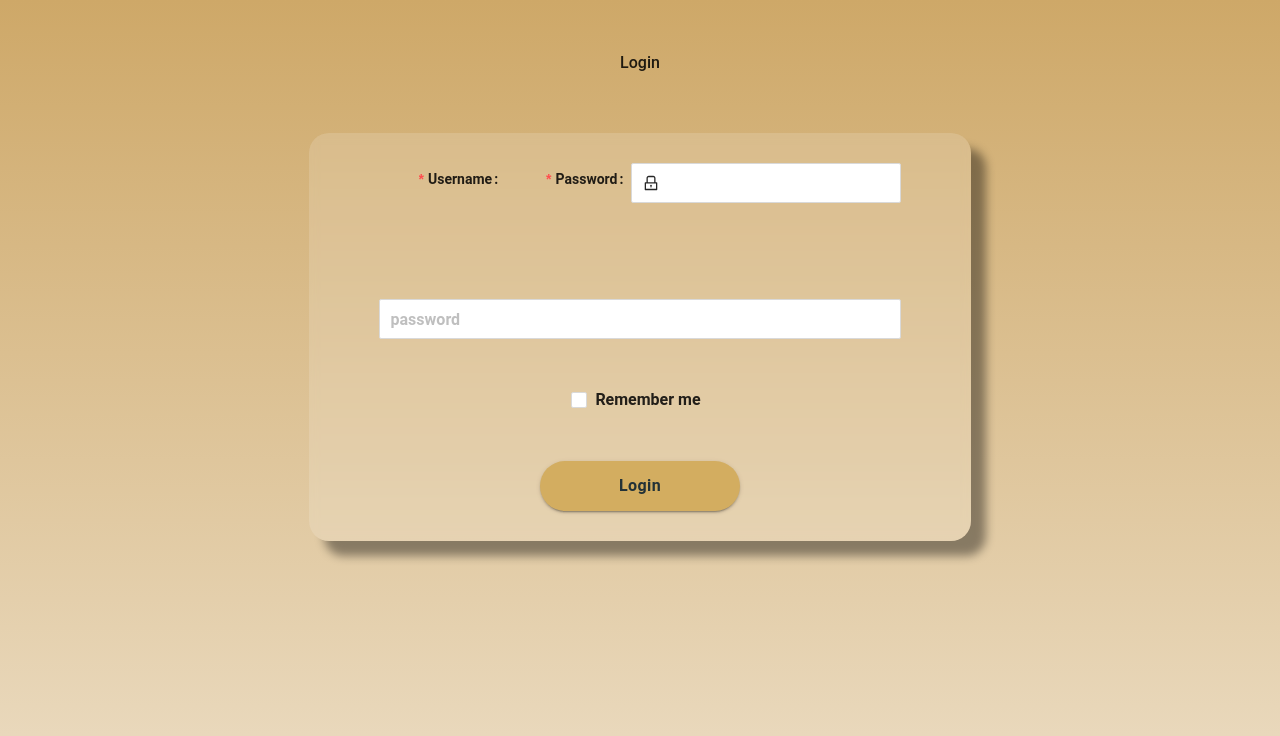
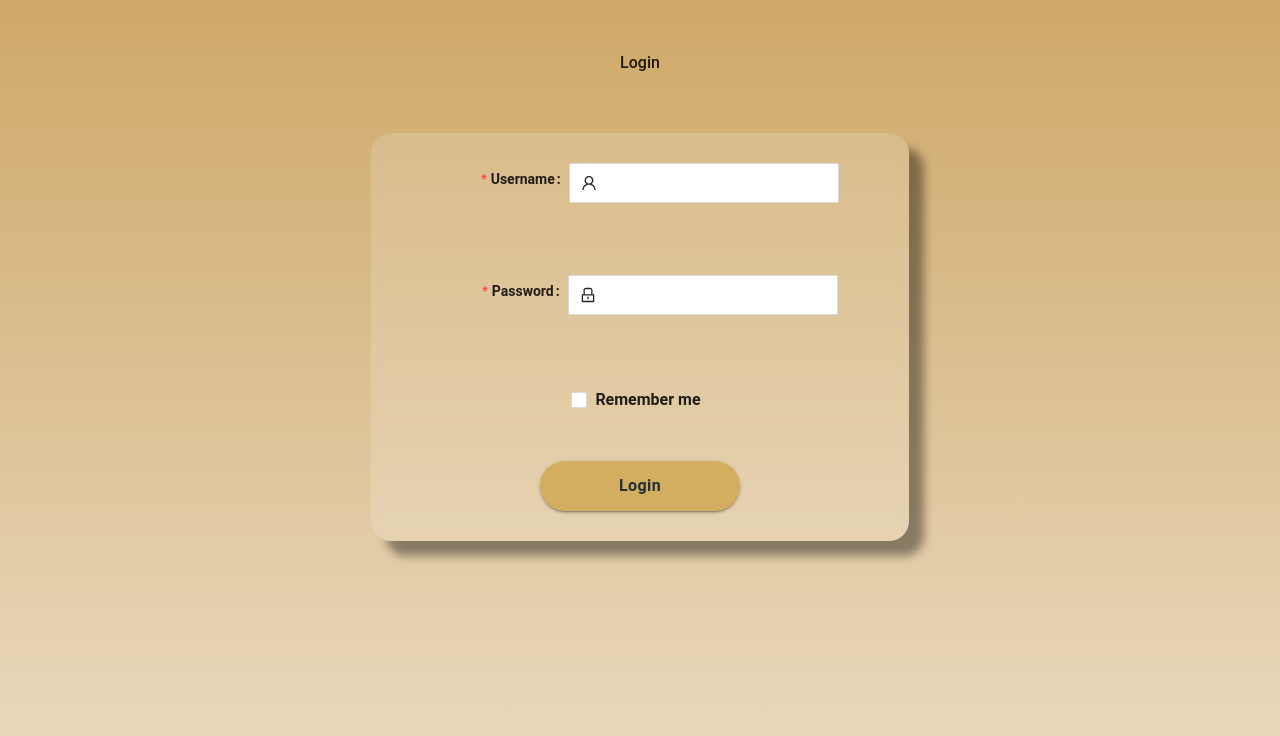
Before and after one commit to AvielCo/SmartScript, a React (Create React App) app in the folder admin/client/: page /login in a window 1280 px wide. Shown: the top 736 px of the page. Built offline with nearby package versions, Linux system fonts and the light colour scheme.

Commit message:
fixed login design

```diff
--- a/admin/client/src/pages/Auth/Login.js
+++ b/admin/client/src/pages/Auth/Login.js
@@ -1,19 +1,19 @@
-import React, { useState, useEffect } from "react";
-import { useHistory } from "react-router-dom";
-import axios from "axios";
-import "./Login.css";
-import { Checkbox, Form } from "antd";
-import { InputButton, InputField } from "../../components";
-import { encryptStrings, getAccessToken } from "../../helpers";
-import { UserOutlined, LockOutlined } from "@ant-design/icons";
+import React, { useState, useEffect } from 'react';
+import { useHistory } from 'react-router-dom';
+import axios from 'axios';
+import './Login.css';
+import { Checkbox, Form } from 'antd';
+import { InputButton, InputField } from '../../components';
+import { encryptStrings, getAccessToken } from '../../helpers';
+import { UserOutlined, LockOutlined } from '@ant-design/icons';
 
-import "./Login.css";
+import './Login.css';
 
 function Login() {
   const [form] = Form.useForm();
 
-  const [inputUsername, setUsername] = useState("");
-  const [inputPassword, setPassword] = useState("");
+  const [inputUsername, setUsername] = useState('');
+  const [inputPassword, setPassword] = useState('');
   const history = useHistory();
   const [checked, setChecked] = useState(false);
 
@@ -22,30 +22,21 @@ function Login() {
     if (!inputUsername || !inputPassword) {
       return;
     }
-    const { encryptedUsername, encryptedPassword } = encryptStrings(
-      { encryptedUsername: inputUsername },
-      { encryptedPassword: inputPassword }
-    );
+    const { encryptedUsername, encryptedPassword } = encryptStrings({ encryptedUsername: inputUsername }, { encryptedPassword: inputPassword });
 
     loginUser(encryptedUsername, encryptedPassword);
   };
 
   const loginUser = (username, password) => {
     axios
-      .post("http://localhost:8080/api/auth/login", { username, password })
+      .post('http://localhost:8080/api/auth/login', { username, password })
       .then((response) => {
         if (response.status === 200) {
-          window.sessionStorage.setItem(
-            "accessToken",
-            response.data.accessToken
-          );
+          window.sessionStorage.setItem('accessToken', response.data.accessToken);
           if (checked) {
-            window.localStorage.setItem(
-              "accessToken",
-              response.data.accessToken
-            );
+            window.localStorage.setItem('accessToken', response.data.accessToken);
           }
-          history.replace("/");
+          history.replace('/');
           return;
         }
         //TODO: show error
@@ -61,7 +52,7 @@ function Login() {
   useEffect(() => {
     const accessToken = getAccessToken();
     if (accessToken) {
-      history.replace("/");
+      history.replace('/');
     }
   });
   //garachia kartoshta
@@ -75,39 +66,18 @@ function Login() {
               name="username"
               label="Username"
               rules={[
-                { required: true, message: "Please enter your username." },
-                { type: "text", message: "Please enter a valid username." },
-              ]}
-            >
-              <Form.Item
-                name="password"
-                label="Password"
-                rules={[
-                  { required: true, message: "Please input your Password!" },
-                ]}
-              >
-                <InputField
-                  value="password"
-                  type="password"
-                  name="password"
-                  setProperty={setPassword}
-                  prefix={<LockOutlined />}
-                />
-              </Form.Item>
+                { required: true, message: 'Please enter your username.' },
+                { type: 'text', message: 'Please enter a valid username.' },
+              ]}>
+              <InputField value="username" type="text" name="username" setProperty={setUsername} prefix={<UserOutlined />} />
             </Form.Item>
-            <InputField
-              value="password"
-              type="password"
-              name="password"
-              setProperty={setPassword}
-            />
-            <Checkbox
-              checked={checked}
-              onChange={(e) => setChecked(e.target.checked)}
-            >
+            <Form.Item name="password" label="Password" rules={[{ required: true, message: 'Please input your Password!' }]}>
+              <InputField value="password" type="password" name="password" setProperty={setPassword} prefix={<LockOutlined />} />
+            </Form.Item>
+            <Checkbox checked={checked} onChange={(e) => setChecked(e.target.checked)}>
               Remember me
             </Checkbox>
-            <InputButton name="Login" type="submit"></InputButton>
+            <InputButton name="Login" type="submit" />
           </div>
         </div>
       </form>
```
Also changed, not shown: 1 other file (tests, documents, lock files or other folders).
